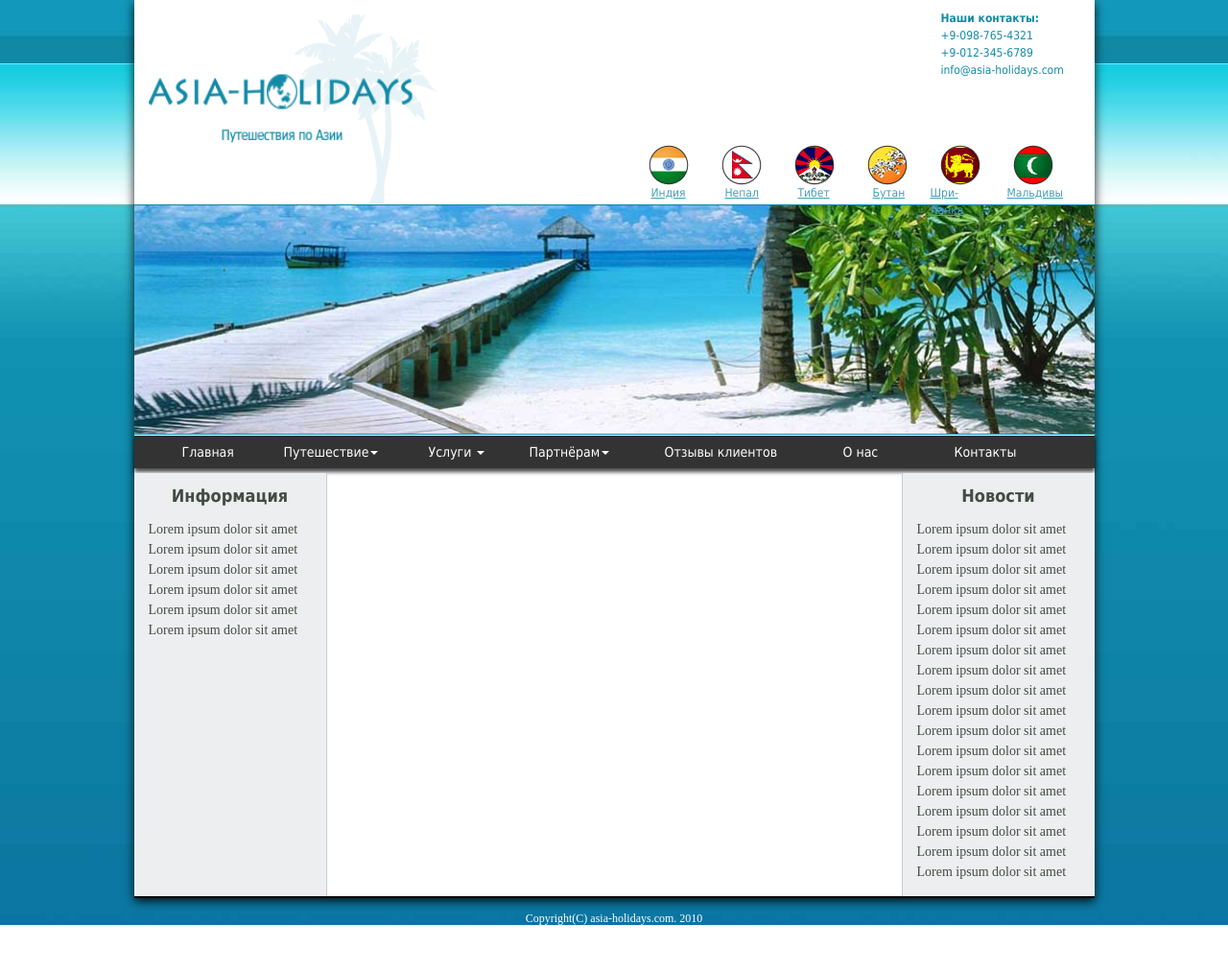
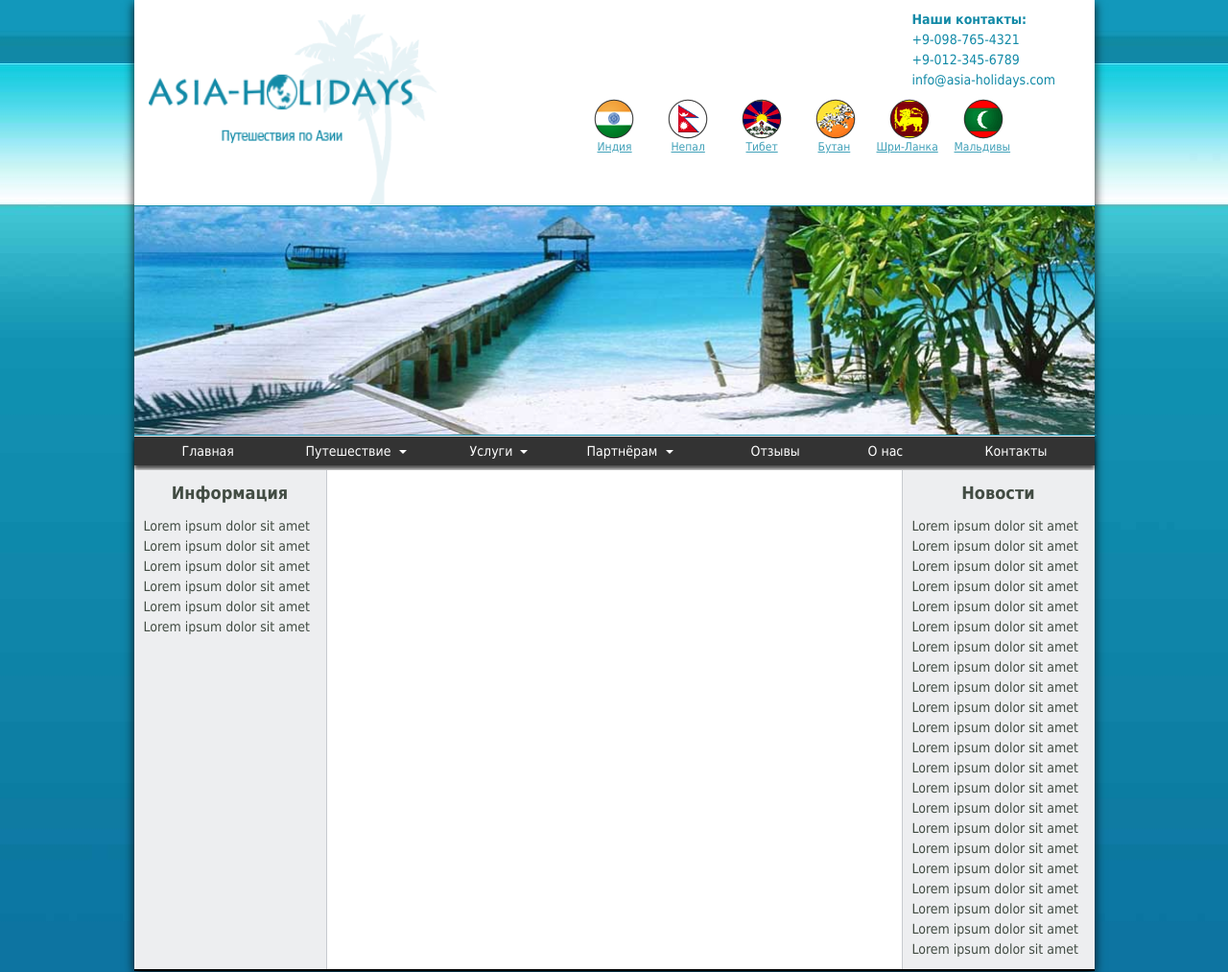
Before and after one commit to miamr33/4lesson, a plain HTML site: page index.html in a window 1280 px wide. Shown: the top 1013 px of the page at 96% size. Before the commit the page ends 964 px from the top, so only its background shows below. Drawn offline with Linux system fonts and the light colour scheme.

Commit message:
finished center_panel, fixed hover, connected Tahoma, corrected header, renamed classes

```diff
--- a/css/style.css
+++ b/css/style.css
@@ -3,19 +3,19 @@ body {
     height: 900px;
 }
 .page {
-    width: 1001px;
     margin-left: auto;
     margin-right: auto;
+    width: 1001px;
     box-shadow: 0 3px 10px rgba(0,0,0,0.9);
     border-bottom: 2px solid black;
     background-color: white;
 }
 .photo {
+    margin-bottom: 1px;
     width: 1003px;
     height: 238px;
     border-top: 1px solid #128aa7;
     border-bottom: 1px solid #128aa7;
-    margin-bottom: 1px;
 }
 .photo img {
     width: 1001px;
@@ -26,53 +26,53 @@ body {
 
 .logo img {
     padding: 15px 0 0 15px;
-    height: 197px;
+    margin-bottom: -2px;
+    height: 198px;
     width: 300px;
-    margin-bottom: -2px;
 }
 .info {
     float: right;
 }
 .contacts {
-    width: 130px;
     margin-left: 350px;
-    font-size: 12px;
+    padding: 10px 30px 0 0;
+    width: 160px;
+    font-family: "Tahoma";
+    font-size: 14px;
     color: #128aa7;
-    padding: 10px 30px 0 0;
 }
 .contacts, .countries li {
     line-height: 1.5;
-    font-family: "Tahoma";
 }
 .countries {
+    margin-top: 50px;
+    margin-left: 50px;
 	display: inline-block;
-	width: 485px;
-	margin:0;
+	margin: 0;
 	box-shadow: none;
-	margin-top: 60px;
-    margin-left: 25px;
 }
 .countries ul {
 	margin-right: 15px;
 }
 .countries li {
 	display: inline-block;
-	width: 62px;
+	width: 68px;
 	height: 60px;
 	position: relative;
-	margin-left: 10px;
+	margin-left: 5px;
 }
 .countries a {
+    font-family: "Tahoma";
 	font-size: 12px;
 	color: #41a1b9;
 	position: absolute;
 	top: 50px;
 }
-.countries li:first-child a {
-    left: 13px;
+.countries li:first-child a, .countries li:nth-child(2) a {
+    left: 17px;
 }
-.countries li:nth-child(2) a, .countries li:nth-child(3) a {
-    left: 14px;
+.countries li:nth-child(3) a {
+    left: 18px;
 }
 .countries li:nth-child(4) a {
     left: 16px;
@@ -80,6 +80,7 @@ body {
 .countries li:last-child a {
     left: 4px;
 }
+
 .countries li:first-child, .countries li:nth-child(2), .countries li:nth-child(3),
 .countries li:nth-child(4), .countries li:nth-child(5), .countries li:nth-child(6) {
     background-repeat: no-repeat;
@@ -109,91 +110,65 @@ body {
 
 /*CENTER_PANEL*/
 
-.center_panel ul {
-    display: block;
+#nav {
+    float: left;
+    width: 1001px;
+    list-style: none;
+    margin-bottom: 5px;
     box-shadow: 0 4px 4px rgba(0,0,0,0.7);
 }
-.center_panel ul:after {
-    display: block;
-    content: ' ';
-    clear: both;
-    float: none;
-}
-ul.menu > li {
+#nav > li {
     float: left;
     position: relative;
-    width: 151px;
-    height: 33px;
-    border-bottom: 1px solid black;
+    display: block;
+    width: 171px;
 }
-ul.menu > li > a {
+#nav .service, #nav > li:nth-child(6), #nav > li:nth-child(5), #nav > li:last-child {
+    width: 122px;
+}
+#nav li a {
     font-size: 14px;
-    font-family: "Tahoma";
+    font-family: Tahoma;
     display: block;
-    padding: 10px 5px 10px;
+    padding: 8px;
     color: white;
     background-color: #333333;
     text-decoration: none;
 }
-ul.submenu {
+#nav ul {
+    list-style: none;
+    position: absolute;
+    left: -9999px;
     display: block;
-    position: absolute;
-    width: 151px;
-    left: -999999px;
-    background-color: white;
+    width: 171px;
 }
-ul.menu > .service {
-    width: 105px;
+#nav ul li {
+    box-shadow: 0 4px 4px rgba(0,0,0,0.7);
 }
-.service ul.submenu {
-    width: 105px;
-}
-ul.menu > .partners {
-    width: 141px;
-}
-.service ul.partners {
-    width: 141px;
-}
-ul.submenu > li {
-    display: block;
-}
-ul.submenu > li > a {
-    font-size: 14px;
-    font-family: "Tahoma";
-    display: block;
-    padding: 5px;
-    color: white;
-    background-color: #333333;
-    text-decoration: none;
-}
-ul.menu > li:hover > ul.submenu {
-    display: block;
+#nav li:hover ul {
     left: 0;
 }
-ul.menu > li:first-child > a {
+#nav > li:first-child > a {
     padding-left: 50px;
 }
-.service a {
-    padding-left: 30px;
+.service li {
+    width: 122px;
 }
-ul.menu li:nth-child(6) a {
-    padding-left: 40px;
-}
-.dropdown:after{
+.dropdown:after {
 	content: '';
     position: absolute;
-	top: 16px;
+	top: 14px;
     border: 4px solid transparent;
     border-top: 4px solid white;
 }
 .journey:after {
-	left: 95px;
+	left: 105px;
 }
 .service:after {
-    left: 55px;
+    left: 60px;
 }
 .partners:after {
-    left: 80px;
+    left: 90px;
 }
 
 /*CONTENT*/
@@ -202,31 +177,28 @@ ul.menu li:nth-child(6) a {
     width: 1001px;
     overflow: hidden;
     color: #424c43;
-    position: relative;
 }
 .leftColumn {
-    width: 200px;
     float: left;
-    padding-bottom: 20000px;
-    margin-bottom: -20000px;
-    margin-top: 5px;
-    background: #edeef0;
     border-right: 1px solid #c7cacf;
 }
 .centerColumn {
+    float: left;
+    width: 601px;
+    background: white;
+}
+.rightColumn {
+    width: 200px;
+    border-left: 1px solid #c7cacf;
+    float: right;
+}
+.leftColumn, .rightColumn {
+    background: #edeef0;
+    width: 200px;
+}
+.leftColumn, .centerColumn, .rightColumn {
     padding-bottom: 20000px;
     margin-bottom: -20000px;
-    float: left;
-    width: 601px;
-}
-.rightColumn {
-    padding-bottom: 20015px;
-    margin-bottom: -20000px;
-    margin-top: 5px;
-    width: 200px;
-    float: right;
-    border-left: 1px solid #c7cacf;
-    background: #edeef0;
 }
 .content h1 {
     padding: 15px 0;
@@ -237,15 +209,17 @@ ul.menu li:nth-child(6) a {
     color: #424c43;
 }
 .content p {
+    font-family: Tahoma;
     font-size: 14px;
     color: #424c43;
     line-height: 1.5;
 }
 .leftColumn p, .rightColumn p {
-    padding-left: 15px;
+    padding: 0 0 10px 10px;
 }
 
 /*FOOTER*/
+
 .footer {
     text-align: center;
     color: white;
--- a/index.html
+++ b/index.html
@@ -35,34 +35,45 @@
                 <img src="img\photo.jpg">
             </div>
             <div class="center_panel">
-                <ul class="menu">
-                    <li><a href="#">Главная</a></li>
-                    <li class="dropdown journey"><a href="#">Путешествие</a>
-                        <ul class="submenu">
+                <ul id="nav">
+                    <li>
+                        <a href="#">Главная</a>
+                    </li>
+                    <li class="dropdown journey">
+                        <a href="#">Путешествие</a>
+                        <ul>
                             <li><a href="#">Путешествие 1</a></li>
                             <li><a href="#">Путешествие 2</a></li>
                             <li><a href="#">Путешествие 3</a></li>
                             <li><a href="#">Путешествие 4</a></li>
-                            <li><a href="#">Путешествие 5</a></li>
                         </ul>
                     </li>
-                    <li class="dropdown service"><a href="#">Услуги</a>
-                        <ul class="submenu">
+                    <li class="dropdown service">
+                        <a href="#">Услуги</a>
+                        <ul>
                             <li><a href="#">Услуга 1</a></li>
                             <li><a href="#">Услуга 2</a></li>
                             <li><a href="#">Услуга 3</a></li>
+                            <li><a href="#">Услуга 4</a></li>
                         </ul>
                     </li>
-                    <li class="dropdown partners"><a href="#">Партнёрам</a>
-                        <ul class="submenu">
-                            <li><a href="#">Партнёрам 1</a></li>
-                            <li><a href="#">Партнёрам 2</a></li>
-                            <li><a href="#">Партнёрам 3</a></li>
+                    <li class="dropdown partners">
+                        <a href="#">Партнёрам</a>
+                        <ul>
+                            <li><a href="#">Партнёр 1</a></li>
+                            <li><a href="#">Партнёр 2</a></li>
+                            <li><a href="#">Партнёр 3</a></li>
                         </ul>
                     </li>
-                    <li><a href="#">Отзывы клиентов</a></li>
-                    <li><a href="#">О нас</a></li>
-                    <li><a href="#">Контакты</a></li>
+                    <li>
+                        <a href="#">Отзывы</a>
+                    </li>
+                    <li>
+                        <a href="#">О нас</a>
+                    </li>
+                    <li>
+                        <a href="#">Контакты</a>
+                    </li>
                 </ul>
             </div>
             <div class="content">
@@ -83,6 +94,8 @@
                     Lorem ipsum dolor sit amet Lorem ipsum dolor sit amet
                     Lorem ipsum dolor sit amet Lorem ipsum dolor sit amet
                     Lorem ipsum dolor sit amet Lorem ipsum dolor sit amet
+                    Lorem ipsum dolor sit amet Lorem ipsum dolor sit amet
+                    Lorem ipsum dolor sit amet Lorem ipsum dolor sit amet
                     Lorem ipsum dolor sit amet Lorem ipsum dolor sit amet</p>
                 </div>
             </div>
```
